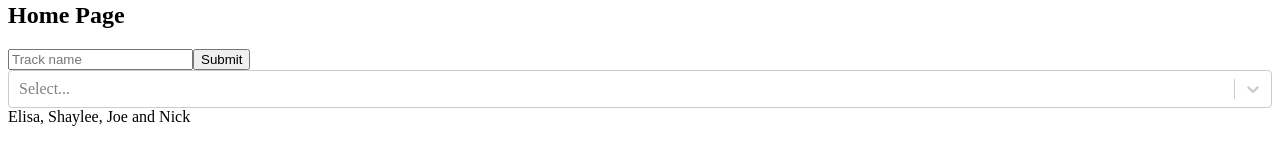
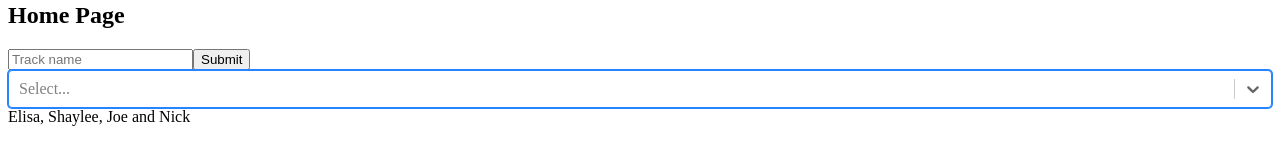
Before and after one commit to ClownMaidLifestyle/Spotifind, a React (Create React App) app in the folder client/: page / in a window 1280 px wide. Shown: the part 390-550 px from the top of the page. Built offline with nearby package versions, Linux system fonts and the light colour scheme; no server answers.

Commit message:
broken genre search

```diff
--- a/client/src/Components/Form/Form.js
+++ b/client/src/Components/Form/Form.js
@@ -45,10 +45,19 @@ export default function Form() {
     }
 
     function handleSearch(event){
+        console.log(event);
     setSearchQuery({
         ...searchQuery,
         query: event.target.value
         })
+    }
+
+    const handleGenre = (selectedOption) => {
+        selectedOption = selectedOption[0].value;
+        setSearchQuery({
+            ...searchQuery,
+            genres: [selectedOption]
+            })
     }
 
     async function doSearch(event){
@@ -114,7 +123,7 @@ export default function Form() {
         <form onSubmitCapture={(event) => doSearch(event)}>
             <input placeholder='Track name' onChangeCapture={(event) => handleSearch(event)}></input>
             <button type="submit">Submit</button>
-            <Select options={allGenres}/>
+            <Select options={allGenres} isMulti onChange={handleGenre} autoFocus={true}/>
         </form>
 
     </div>
```
Also changed, not shown: 1 other file (tests, documents, lock files or other folders).
